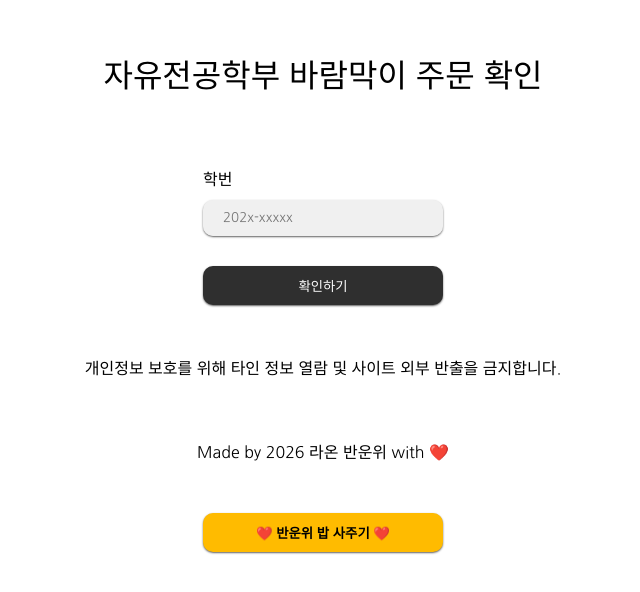
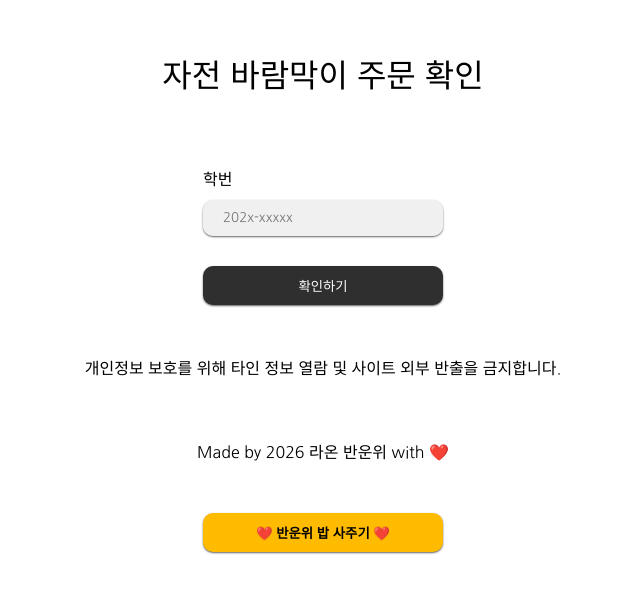
Before and after one commit to dolphin2410/gwajam, a website: page index.html in a window 1280 px wide. Shown: the part 114-706 px from the top of the page, without its empty margins (317-957 px from the left). Drawn offline with Linux system fonts and the light colour scheme.

Commit message:
Update title text in index.html

```diff
--- a/index.html
+++ b/index.html
@@ -10,7 +10,7 @@
 </head>
 <body>
     <div class="container">
-        <h1 class="title" id="title">자유전공학부 바람막이 주문 확인</h1>
+        <h1 class="title" id="title">자전 바람막이 주문 확인</h1>
         <div class="forms">
             <div class="form-control">
                 <label for="studid">학번</label>
```
